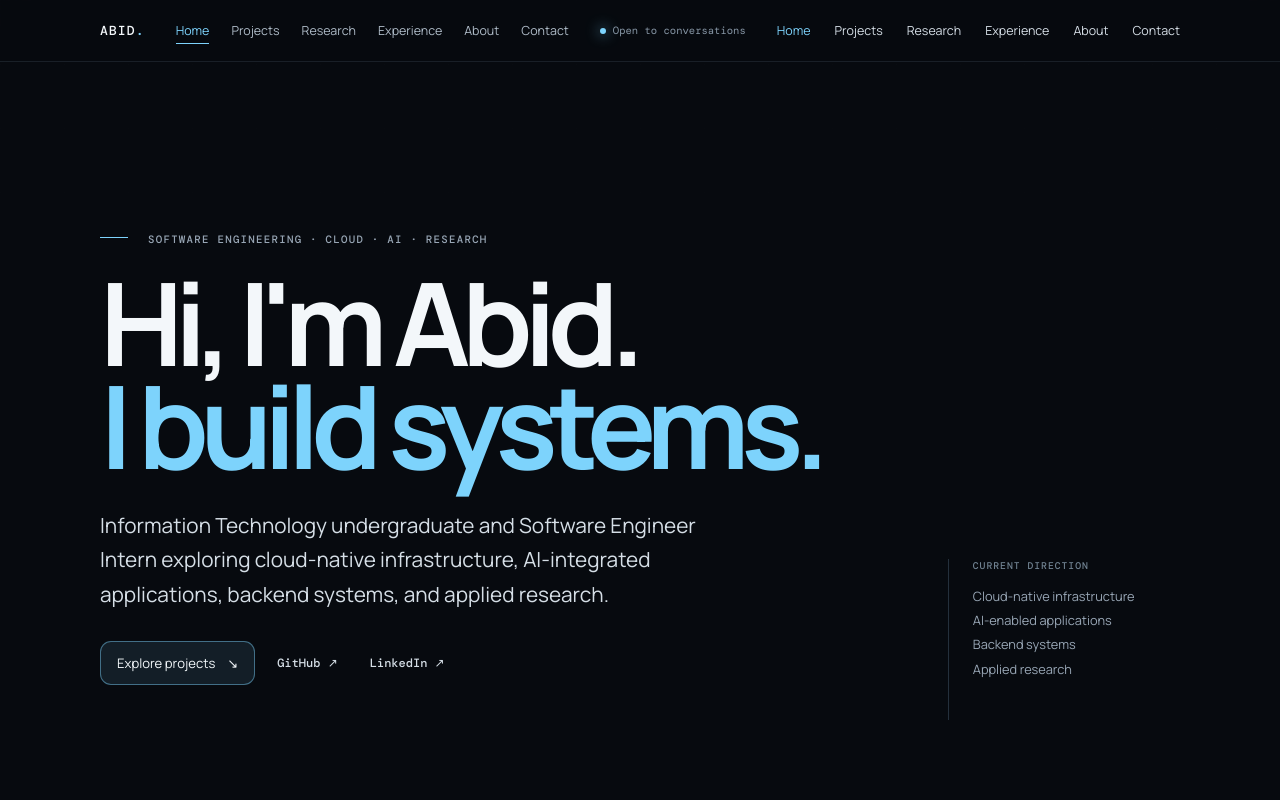
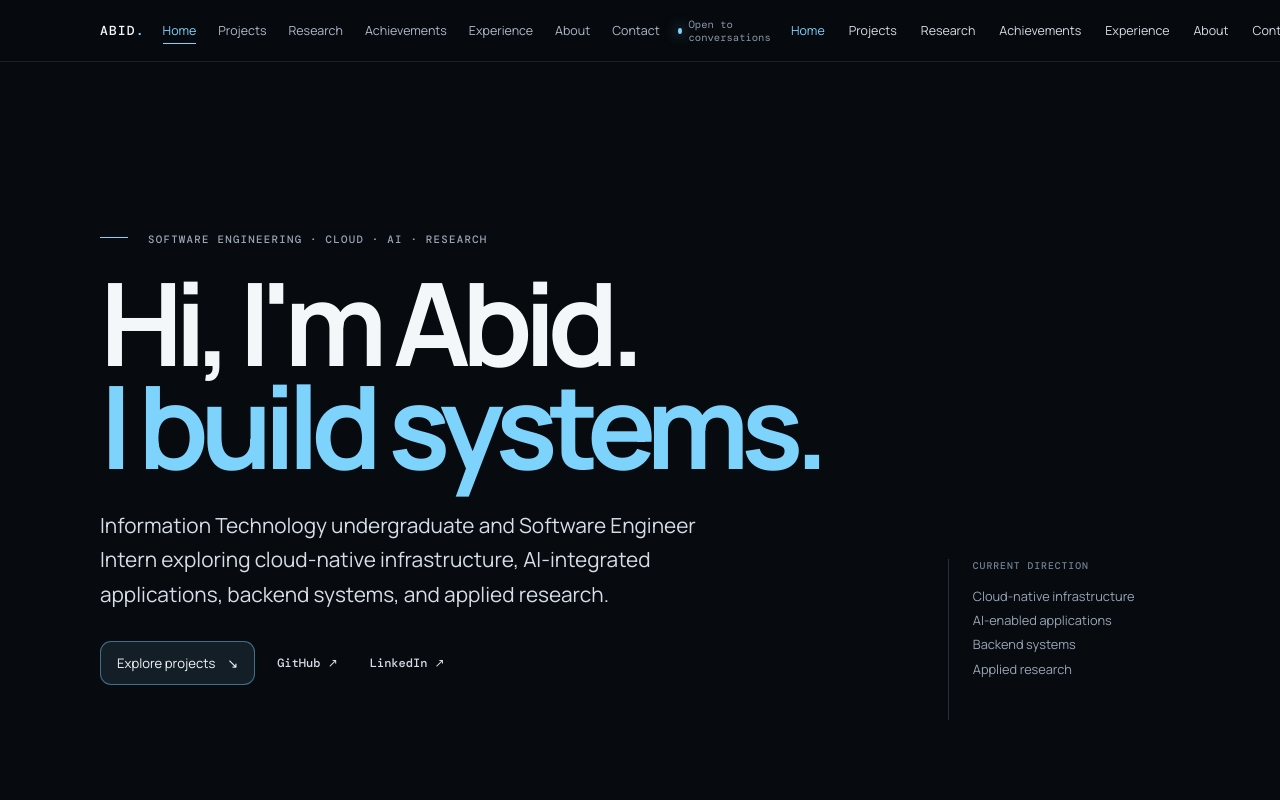
Before and after one commit to InfX2243/portfolio, a React (Vite) app: page / in a window 1280 px wide. Shown: the top 800 px of the page. Built offline with nearby package versions, Linux system fonts and the light colour scheme.

Commit message:
fix(navigation): restore achievements to primary navigation

```diff
--- a/src/components/layout/PortfolioLayout.jsx
+++ b/src/components/layout/PortfolioLayout.jsx
@@ -6,6 +6,7 @@ const links = [
   ["/", "Home"],
   ["/projects", "Projects"],
   ["/research", "Research"],
+  ["/achievements", "Achievements"],
   ["/experience", "Experience"],
   ["/about", "About"],
   ["/contact", "Contact"],
```
